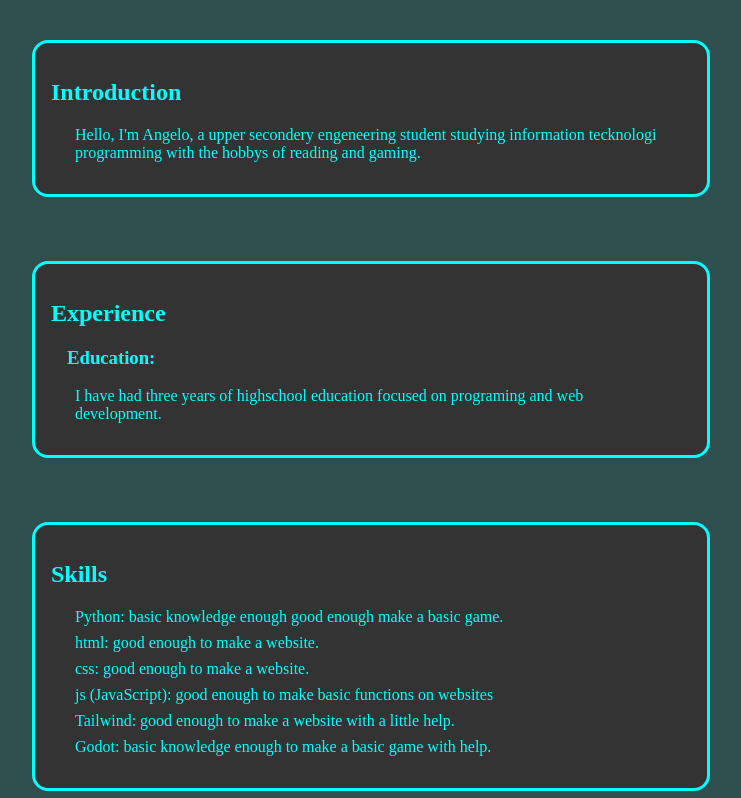
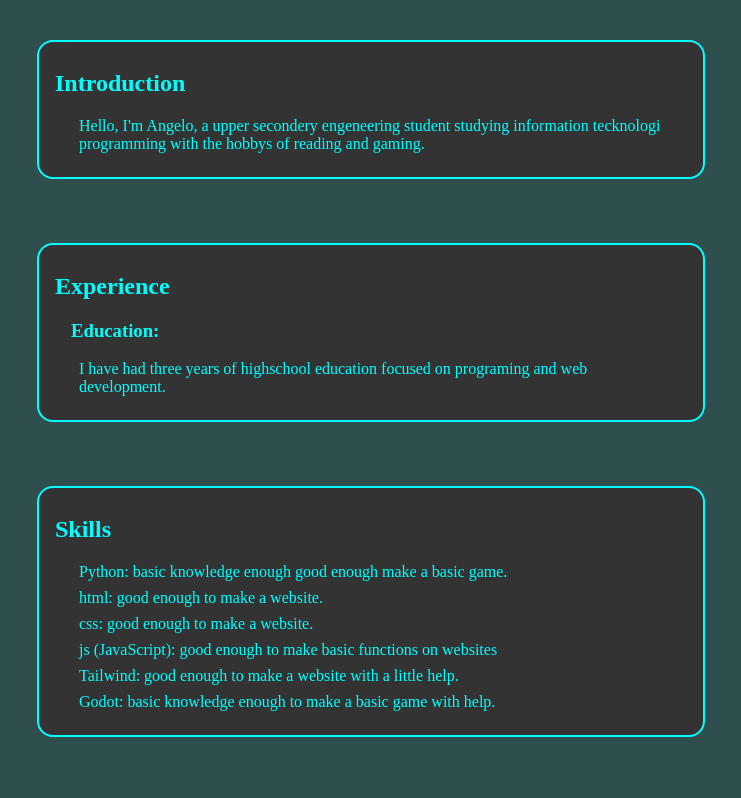
Before and after one commit to WorkingZeus7/WorkingZeus7.github.io, a plain HTML site: page index.html in a window 1280 px wide. Shown: the top 798 px of the page, without its empty margins (269-1010 px from the left). Drawn offline with Linux system fonts and the light colour scheme.

Commit message:
padding and border

```diff
--- a/style/styles.css
+++ b/style/styles.css
@@ -13,11 +13,12 @@ main {
 section {
     background-color: #333333;
     margin: 2rem;
-    padding: 1rem;
+    padding: 0.5rem;
+    padding-left: 1rem;
     max-width: 90%;
     width: 40rem;
 
-    border: solid cyan;
+    border: 0.15rem solid cyan;
     border-radius: 1rem;
 }
 
```
